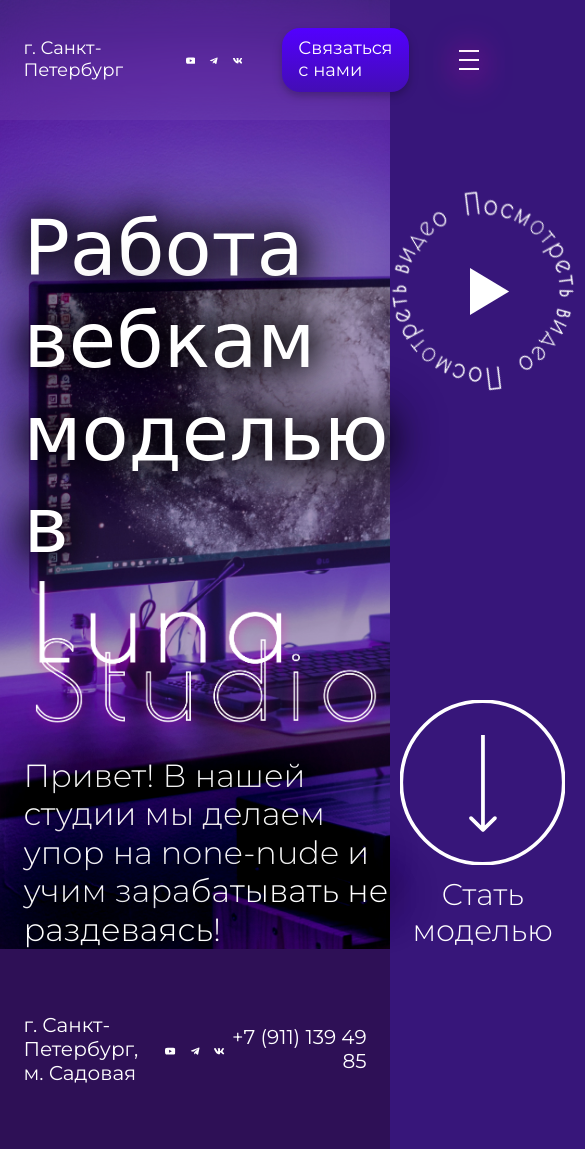
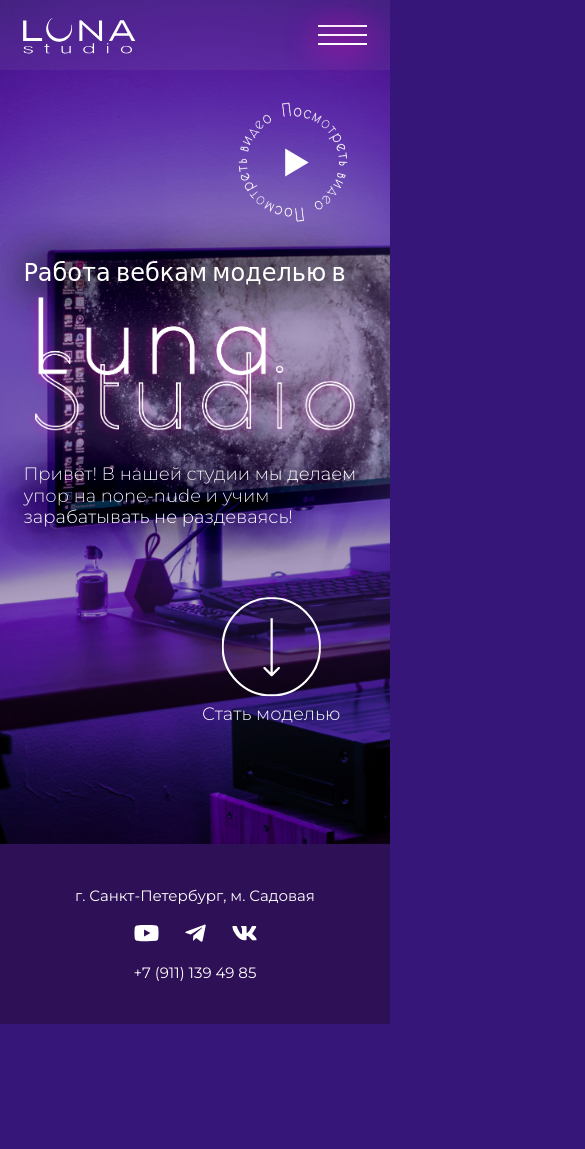
Before and after one commit to Alekseyinshakov/webcam, a website: page src/index.html in a window 390 px wide. Shown: the top 1149 px of the page, 585 px wide, since content can reach past the window. After the commit the page ends 1024 px from the top, so only its background shows below. Drawn offline with nearby package versions, Linux system fonts and the light colour scheme; files that its build step writes are made by us from their sources; files whose address does not match are found by name.

Commit message:
top, heder, footer adaptive

```diff
--- a/gulp/version.json
+++ b/gulp/version.json
@@ -1,3 +1,3 @@
 {
-    "main": "20230115162808"
+    "main": "20230119181648"
 }
--- a/package.json
+++ b/package.json
@@ -13,6 +13,7 @@
   "author": "freelanser",
   "license": "ISC",
   "devDependencies": {
+    "@fancyapps/ui": "^4.0.31",
     "browser-sync": "^2.27.10",
     "del": "^7.0.0",
     "gulp": "^4.0.2",
--- a/src/index.html
+++ b/src/index.html
@@ -4,6 +4,7 @@
 @@include('html/head.html',{
 "title":"Luna Studio"
 })
+
 <body>
   <div class="flex-body">
     @@include('html/header.html')
@@ -14,26 +15,41 @@
             <div class="top__col1">
               <h1 class="top__title">Работа вебкам моделью в</h1>
               <div class="top__title-img"><img src="img/luna-studio.png" alt=""></div>
-              <div class="top__text">Привет! В нашей студии мы делаем упор на none-nude и учим зарабатывать не раздеваясь!</div>
+              <div class="top__text">Привет! В нашей студии мы делаем упор на none-nude и учим зарабатывать не
+                раздеваясь!</div>
             </div>
             <div class="top__col2">
+              <a class="play-video-wrapper" data-fancybox="video-gallery" href="https://www.youtube.com/watch?v=wzrqTNLDi8c">
                 <div class="play-video">
                   <div class="play-video__ico">
                     <svg xmlns="http://www.w3.org/2000/svg" width="146" height="146" viewBox="0 0 146 146" fill="none">
-                    <path d="M42.5834 36.5V109.5L103.417 73L42.5834 36.5Z" fill="white"/>
+                      <path d="M42.5834 36.5V109.5L103.417 73L42.5834 36.5Z" fill="white" />
                     </svg>
                   </div>
                   <img class="play-video__circle" src="img/circle-text.png" alt="">
                 </div>
+              </a>
+
+              <div class="top__col1-adaptive top__col1">
+                <h1 class="top__title">Работа вебкам моделью в</h1>
+                <div class="top__title-img"><img src="img/luna-studio.png" alt=""></div>
+                <div class="top__text">Привет! В нашей студии мы делаем упор на none-nude и учим зарабатывать не
+                  раздеваясь!</div>
+              </div>
+
               <div class="be-model">
                 <svg xmlns="http://www.w3.org/2000/svg" width="165" height="179" viewBox="0 0 179 179" fill="none">
                   <g clip-path="url(#clip0_10_120)">
-                  <path class="test1" d="M89.5 177.612C138.163 177.612 177.612 138.163 177.612 89.5C177.612 40.8369 138.163 1.3876 89.5 1.3876C40.8368 1.3876 1.38757 40.8369 1.38757 89.5C1.38757 138.163 40.8368 177.612 89.5 177.612Z" stroke="white" stroke-width="4"/>
-                  <path class="test" d="M88.5575 142.409C88.9401 142.787 89.459 143 90 143C90.541 143 91.0599 142.787 91.4425 142.409L104.427 129.558C104.799 129.178 105.005 128.667 105 128.138C104.995 127.609 104.781 127.102 104.402 126.728C104.024 126.353 103.512 126.141 102.977 126.136C102.442 126.132 101.927 126.335 101.542 126.703L90 138.126L78.4578 126.703C78.073 126.335 77.5576 126.132 77.0226 126.136C76.4876 126.141 75.9759 126.353 75.5976 126.728C75.2193 127.102 75.0047 127.609 75.0001 128.138C74.9954 128.667 75.2011 129.178 75.5727 129.558L88.5575 142.409ZM87.9597 38V140.981H92.0403V38H87.9597Z" fill="white"/>
+                    <path class="test1"
+                      d="M89.5 177.612C138.163 177.612 177.612 138.163 177.612 89.5C177.612 40.8369 138.163 1.3876 89.5 1.3876C40.8368 1.3876 1.38757 40.8369 1.38757 89.5C1.38757 138.163 40.8368 177.612 89.5 177.612Z"
+                      stroke="white" stroke-width="4" />
+                    <path class="test"
+                      d="M88.5575 142.409C88.9401 142.787 89.459 143 90 143C90.541 143 91.0599 142.787 91.4425 142.409L104.427 129.558C104.799 129.178 105.005 128.667 105 128.138C104.995 127.609 104.781 127.102 104.402 126.728C104.024 126.353 103.512 126.141 102.977 126.136C102.442 126.132 101.927 126.335 101.542 126.703L90 138.126L78.4578 126.703C78.073 126.335 77.5576 126.132 77.0226 126.136C76.4876 126.141 75.9759 126.353 75.5976 126.728C75.2193 127.102 75.0047 127.609 75.0001 128.138C74.9954 128.667 75.2011 129.178 75.5727 129.558L88.5575 142.409ZM87.9597 38V140.981H92.0403V38H87.9597Z"
+                      fill="white" />
                   </g>
                   <defs>
                     <clipPath id="clip0_10_120">
-                  <rect width="179" height="179" fill="white"/>
+                      <rect width="179" height="179" fill="white" />
                     </clipPath>
                   </defs>
                 </svg>
@@ -49,4 +65,5 @@
 
   <script src="js/app.min.js"></script>
 </body>
+
 </html>
--- a/src/js/app.js
+++ b/src/js/app.js
@@ -1,5 +1,6 @@
 import * as flsFunctions from "./modules/functions.js";
 import { rightMenu } from "./modules/right-menu.js";
+import { Fancybox, Carousel, Panzoom } from "@fancyapps/ui"
 
 flsFunctions.isWebp();
 rightMenu()
--- a/src/js/modules/right-menu.js
+++ b/src/js/modules/right-menu.js
@@ -13,6 +13,10 @@ export function rightMenu() {
 
 
       $closeBtn.addEventListener('click', () => {
+         closeMenu()
+      })
+
+      $bg.addEventListener('click', () => {
          closeMenu()
       })
 
--- /dev/null
+++ b/src/scss/adaptive.scss
@@ -0,0 +1,127 @@
+////////////////ADAPTIVE
+
+@media(max-width: 1266px){
+   .top__col1{
+      width: 650px;
+   }
+   .top__title{
+      font-size: 50px;
+   }
+   .top__text{
+      font-size: 28px;
+   }
+}
+
+
+@media(max-width: 1000px){
+   .top__col1{
+      display: none;
+   }
+   .top__col1-adaptive{
+      display: block;
+      align-self: start;
+   }
+   .top__inner{
+      justify-content: center;
+   }
+   .top{
+      padding-top: 150px;
+   }
+   .top__col2{
+      width: 100%;
+      a{
+         align-self: end;
+      }
+   }
+   .be-model{
+      align-self: end;
+   }
+
+   .header__box{
+      .header__adress, .social, .contact-btn{
+         display: none;
+      }
+   }
+}
+
+@media(max-width: 766px){
+   .footer__inner{
+      flex-direction: column;
+      justify-content: center;
+      gap: 20px;
+      .social{
+         justify-content: center;
+      }
+
+   }
+   .footer__adress{
+      margin: 0 auto;
+      text-align: center;
+      br{
+         display: none;
+      }
+   }
+   .footer__tel-box{
+      text-align: center;
+      margin: 0 auto;
+   }
+   .top{
+      padding-top: 120px;
+   }
+
+   .top__col1{
+      width: auto;
+   }
+
+   .top__title{
+      font-size: 36px;
+   }
+   .top__text{
+      font-size: 22px;
+   }
+
+   .play-video{
+      transform: scale(0.7);
+   }
+   .be-model{
+      transform: scale(0.7);
+   }
+
+}
+
+@media(max-width: 476px){
+   .header__inner{
+      height: 70px;
+   }
+   .top{
+      padding-top: 70px;
+   }
+
+   .top__title{
+      font-size: 24px;
+   }
+   .top__text{
+      font-size: 18px;
+   }
+   .play-video-wrapper{
+      margin-right: -20px;
+   }
+   .play-video{
+      transform: scale(0.6);
+   }
+   .be-model{
+      transform: scale(0.6);
+      margin-right: -20px;
+   }
+
+   .footer{
+      font-size: 15px;
+      &__inner{
+         gap: 10px;
+         min-height: 180px;
+      }
+      .social-item{
+         transform: scale(0.7);
+      }
+   }
+}
--- a/src/scss/footer.scss
+++ b/src/scss/footer.scss
@@ -2,7 +2,7 @@
 
    background-color: #2E1056;
    &__inner{
-      height: 200px;
+      min-height: 200px;
       display: flex;
       justify-content: space-between;
       align-items: center;
--- a/src/scss/header.scss
+++ b/src/scss/header.scss
@@ -4,7 +4,7 @@
    backdrop-filter: blur(19.2277px);
    position: fixed;
    width: 100%;
-   z-index: 0;
+   z-index: 1;
    &__inner {
       height: 120px;
       display: flex;
@@ -81,7 +81,7 @@
       display: flex;
    }
    position: fixed;
-   z-index: 10;
+   z-index: 100;
    width: 100vw;
    height: 100vh;
    display: none;
--- a/src/scss/style.scss
+++ b/src/scss/style.scss
@@ -1,11 +1,14 @@
 @import "reset.scss";
 @import "libs/animations.scss";
+@import "libs/fancybox.scss";
 
 // libs
 
 @import "header.scss";
 @import "footer.scss";
 @import "top.scss";
+
+@import "adaptive.scss";
 
 
 
--- a/src/scss/top.scss
+++ b/src/scss/top.scss
@@ -20,6 +20,7 @@
    }
    &__text {
       margin-top: 20px;
+      margin-bottom: 20px;
       font-weight: 300;
       font-size: 32px;
       max-width: 853px;
@@ -39,6 +40,7 @@
    height: 188px;
    // background-color: rgb(246, 100, 100);
    position: relative;
+   z-index: 0;
    border-radius: 50%;
    &::before {
       transition: all 0.3s;
@@ -73,7 +75,7 @@
       top: 50%;
       left: 50%;
       transform: translate(-43%, -50%);
-      z-index: 5;
+      z-index: 0;
    }
    &__circle {
       animation: rotate 15s infinite linear;
@@ -124,3 +126,7 @@
       font-size: 30px;
    }
 }
+
+.top__col1-adaptive{
+   display: none;
+}
```
Also changed, not shown: src/scss/libs/fancybox.scss (added, +1 -0 lines), dist/css/style.css, dist/css/style.min.css, dist/index.html, dist/js/app.min.js, 1 other file. Lines whose indentation alone changed are shown as unchanged.
